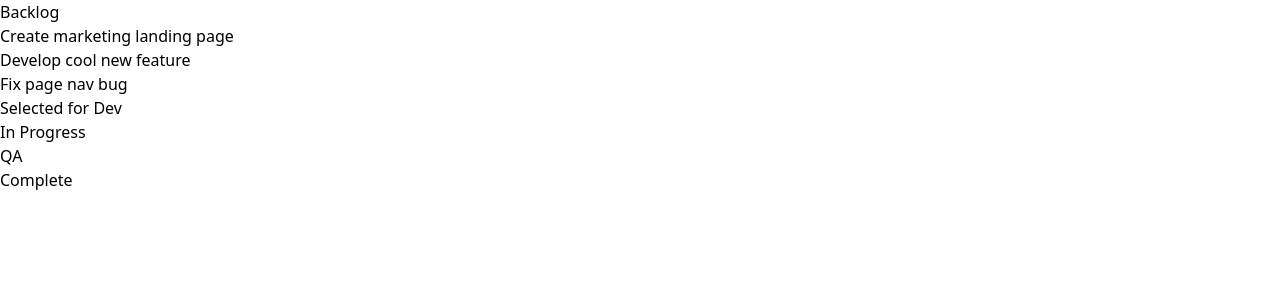
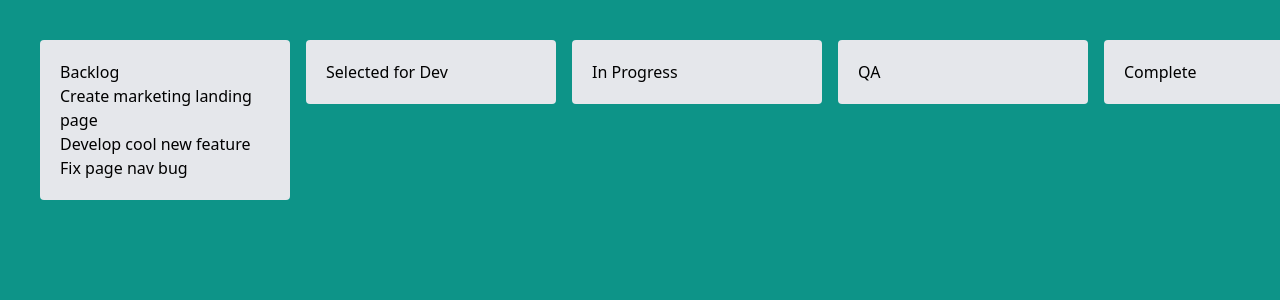
Before and after one commit to memotux/portfolio-dnd-board, a Nuxt app: page / in a window 1280 px wide. Shown: the top 300 px of the page. Built offline with nearby package versions, Linux system fonts and the light colour scheme.

Commit message:
add: Board styles

```diff
--- a/app.vue
+++ b/app.vue
@@ -1,5 +1,5 @@
 <template>
-  <div>
+  <div class="p-10 h-[100vh] bg-teal-600 overflow-auto">
     <DnDBoard />
   </div>
 </template>
--- a/components/DnDBoard.vue
+++ b/components/DnDBoard.vue
@@ -32,8 +32,9 @@
 </script>
 
 <template>
-  <div>
-    <div v-for="col in columns" :key="col.id">
+  <div class="flex gap-4 overflox-x-auto items-start">
+    <div v-for="col in columns" :key="col.id"
+      class="column bg-gray-200 p-5 rounded min-w-[250px]">
       <header>
         {{ col.title }}
       </header>
```
